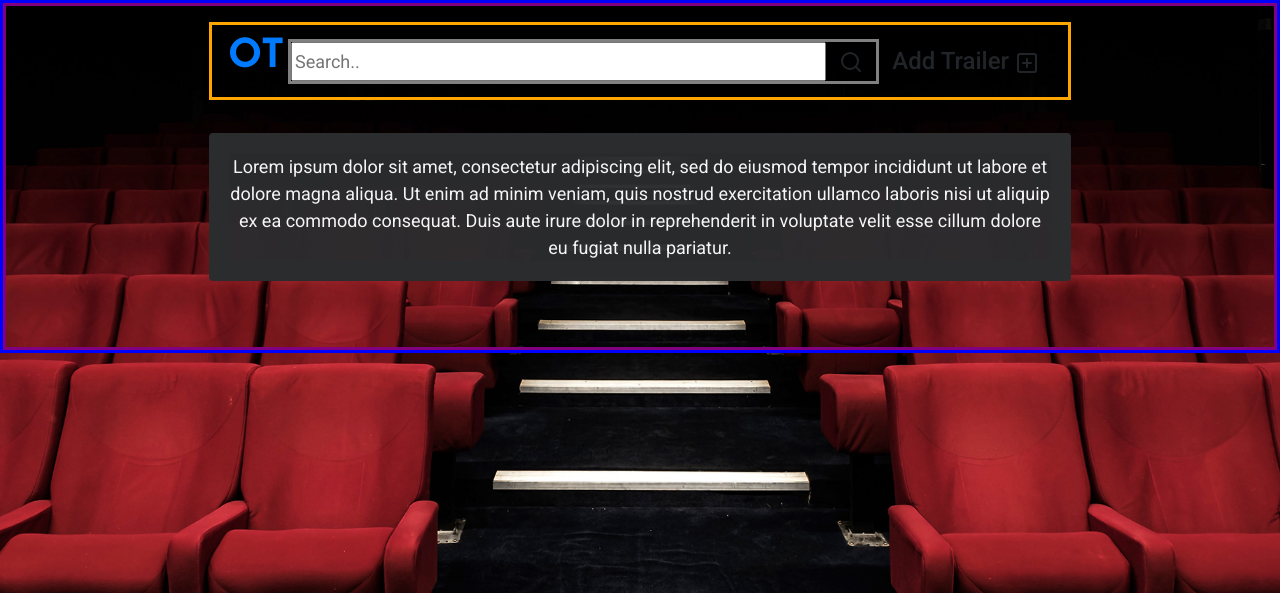
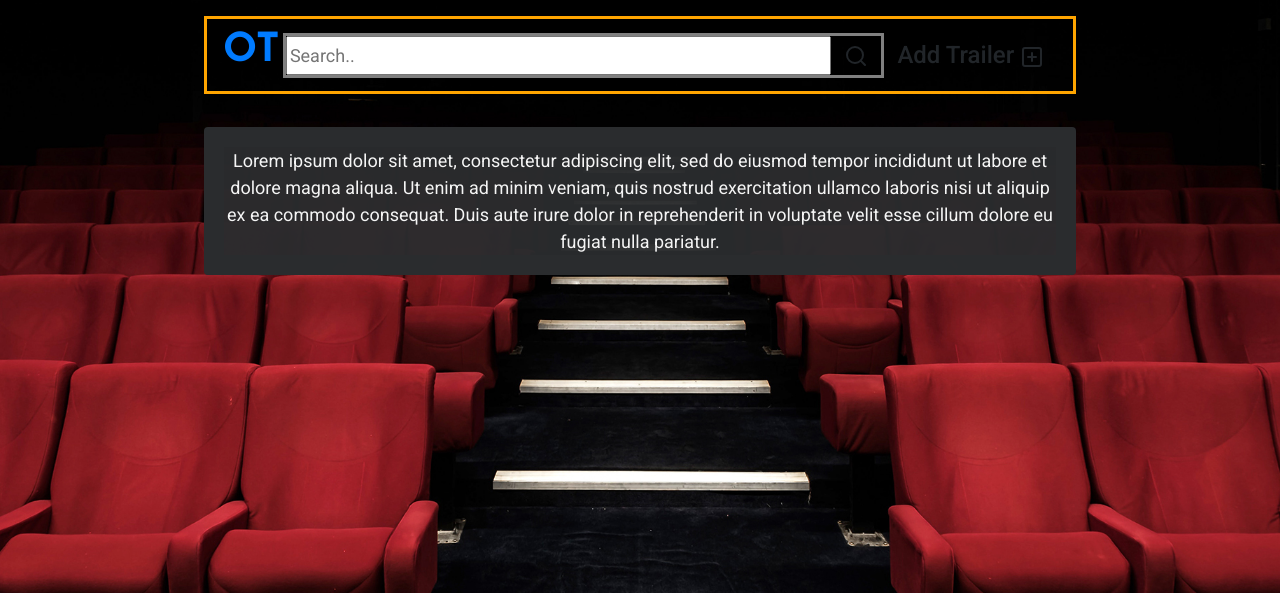
Before and after one commit to Dom-888/Third-Milestone-Project, a Flask app: page / in a window 1280 px wide. Shown: the top 593 px of the page. Run offline with Flask 2, Linux system fonts and the light colour scheme; data that the repository does not hold is empty; some libraries are stand-ins or nearby versions.

Commit message:
Change the padding of the bootstrap grid

```diff
--- a/static/css/style.css
+++ b/static/css/style.css
@@ -11,17 +11,11 @@ body {
 
 /*---------------Bootstrap grid---------------*/
 
-.container-fluid{
-    border: solid blue;
+.row {
+    padding: 0 2% 2%;
 }
 
-.row {
-    border: solid purple;
-    padding: 0 4% 4%;
-}
-
-.col,.col-12,.col-md-6,.col-xl-4{
-    /* border: solid transparent; */
+.col {
     padding: 0;
 }
 
--- a/templates/base.html
+++ b/templates/base.html
@@ -23,7 +23,7 @@
 
 	<div class="container-fluid">
 		<div class="row justify-content-center">
-			<div class="col-12">
+			<div class="col col-12">
 
 				<!-- Navbar -->
 				<div class="navbar">
--- a/templates/index.html
+++ b/templates/index.html
@@ -1,7 +1,7 @@
 {% extends 'base.html' %} {% block content %}
 
 <!-- Welcome message -->
-<div class="col-12">
+<div class="col col-12">
 	<div class="intro card">
 		Lorem ipsum dolor sit amet, consectetur adipiscing elit, sed do eiusmod tempor
 		incididunt ut labore et dolore magna aliqua. Ut enim ad minim veniam, quis nostrud
@@ -14,7 +14,7 @@
 </div>
 
 {% for trailer in trailers %}
-<div class="col-12 col-md-6 col-xl-4">
+<div class="col col-12 col-md-6 col-xl-4">
 	<div class="card">
 		<div class="card-header">
 			<p class="card-title">{{ trailer.title }}</p>
```
